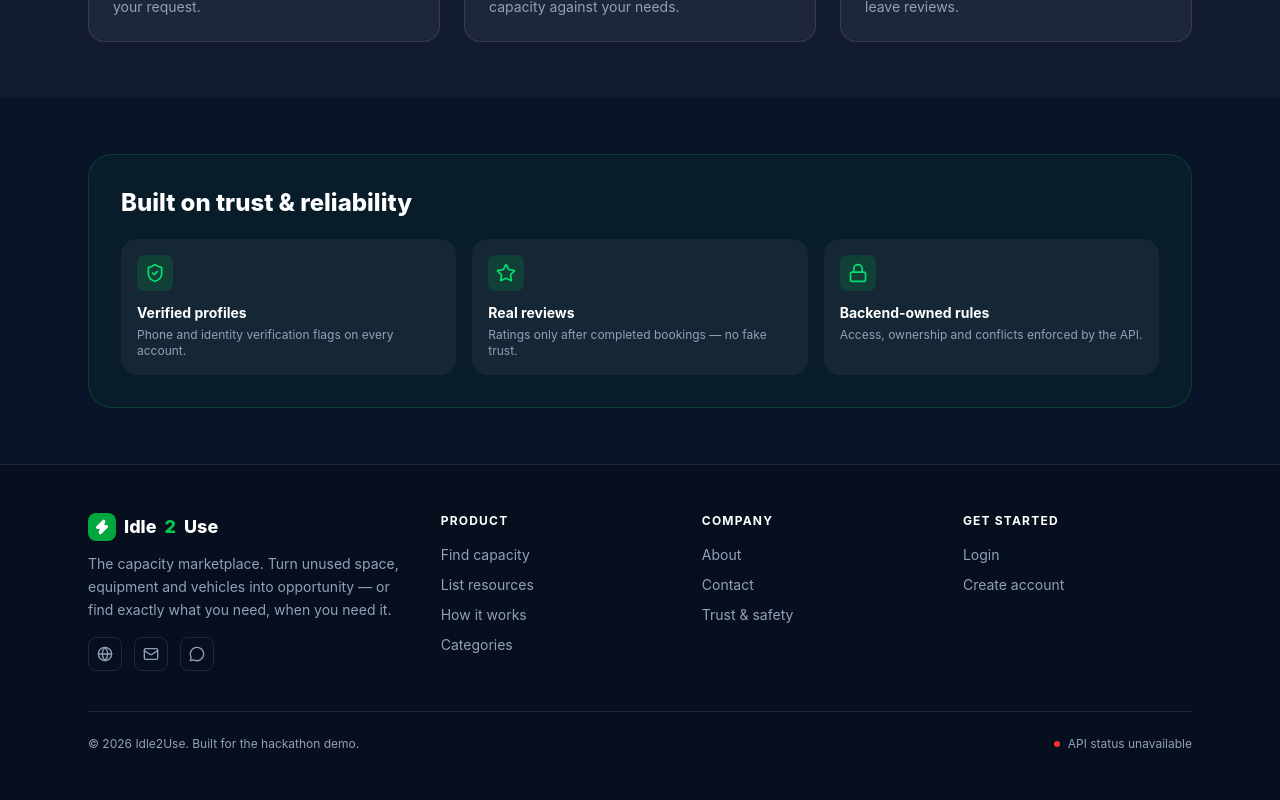
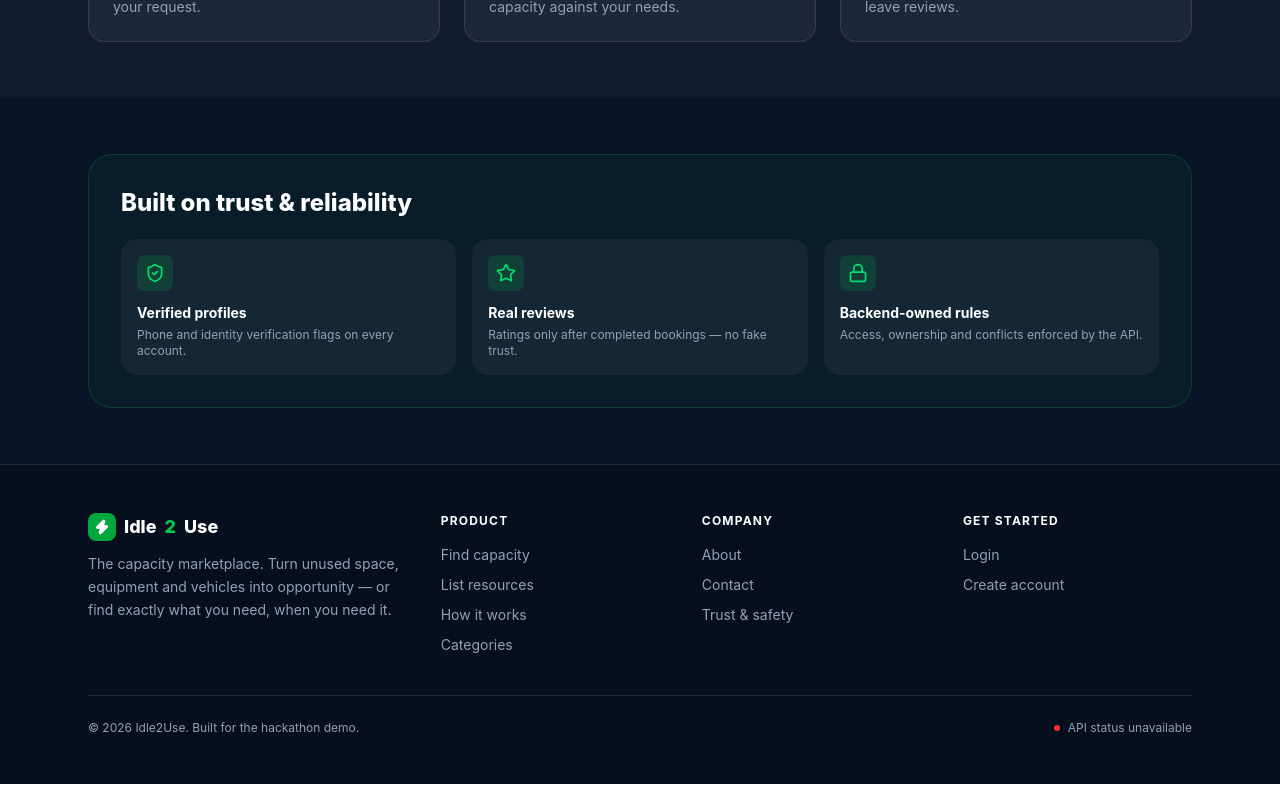
Before and after one commit to olasunkamiabdulrasheed-design/Idle2use, a React (Vite) app in the folder frontend/: page / in a window 1280 px wide. Shown: the part 1181-1981 px from the top of the page. Built offline with nearby package versions, Linux system fonts and the light colour scheme; no server answers.

Commit message:
fix: remove placeholder social links from footer

```diff
--- a/frontend/src/components/Footer.tsx
+++ b/frontend/src/components/Footer.tsx
@@ -1,6 +1,6 @@
 /** Shared site footer (landing + auth pages). */
 
-import { Globe, Mail, MessageCircle, Zap } from "lucide-react";
+import { Zap } from "lucide-react";
 import { Link } from "react-router-dom";
 import { useAuth } from "../authContext";
 
@@ -51,18 +51,6 @@ export default function Footer() {
               vehicles into opportunity — or find exactly what you need, when
               you need it.
             </p>
-            <div className="mt-4 flex gap-3">
-              {[Globe, Mail, MessageCircle].map((Icon, i) => (
-                <a
-                  key={i}
-                  href="#"
-                  aria-label="Social link"
-                  className="rounded-lg border border-white/10 p-2 transition-colors hover:border-green-500 hover:text-green-400"
-                >
-                  <Icon className="h-4 w-4" />
-                </a>
-              ))}
-            </div>
           </div>
 
           {COLUMNS.map((col) => (
```
